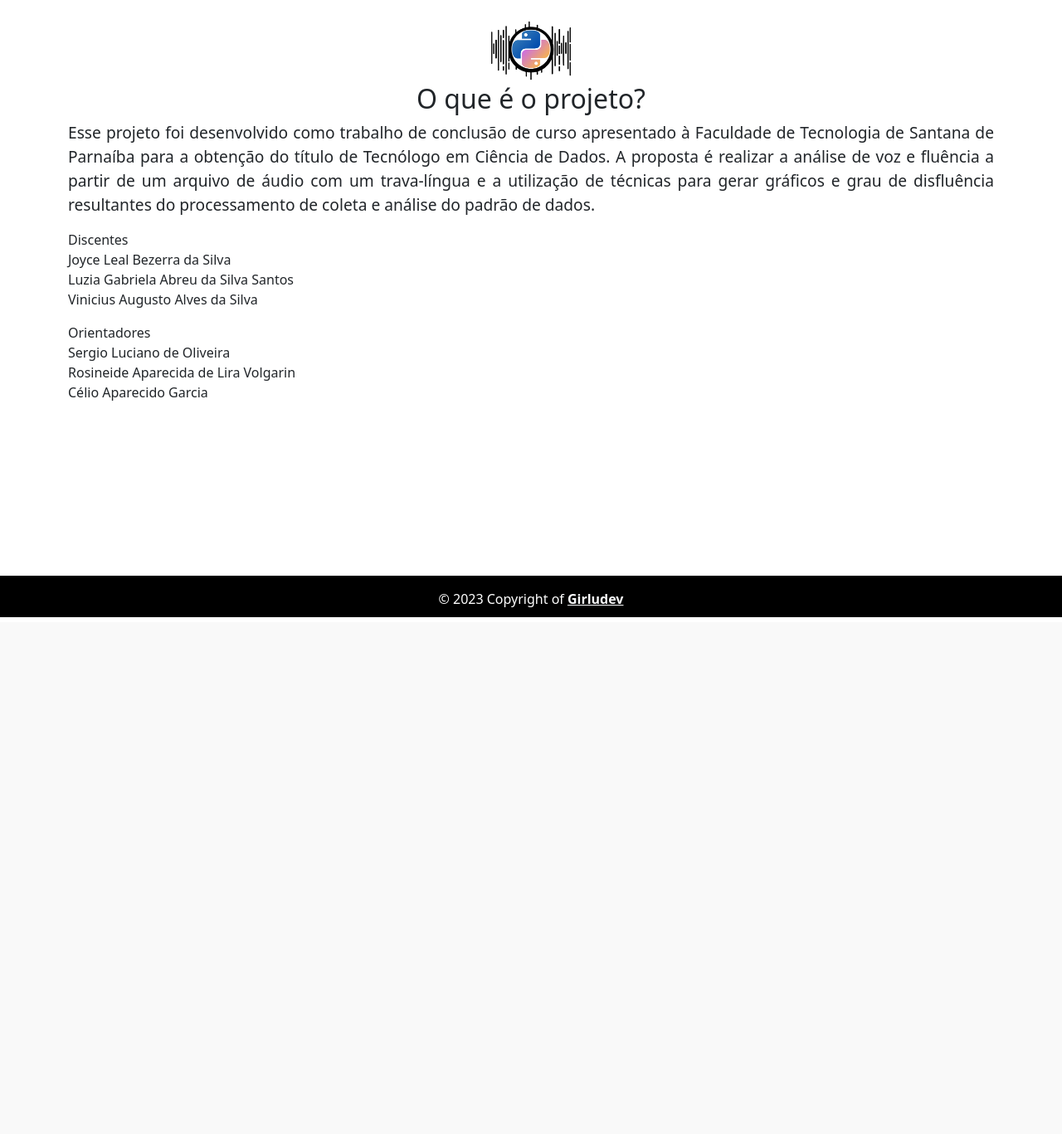
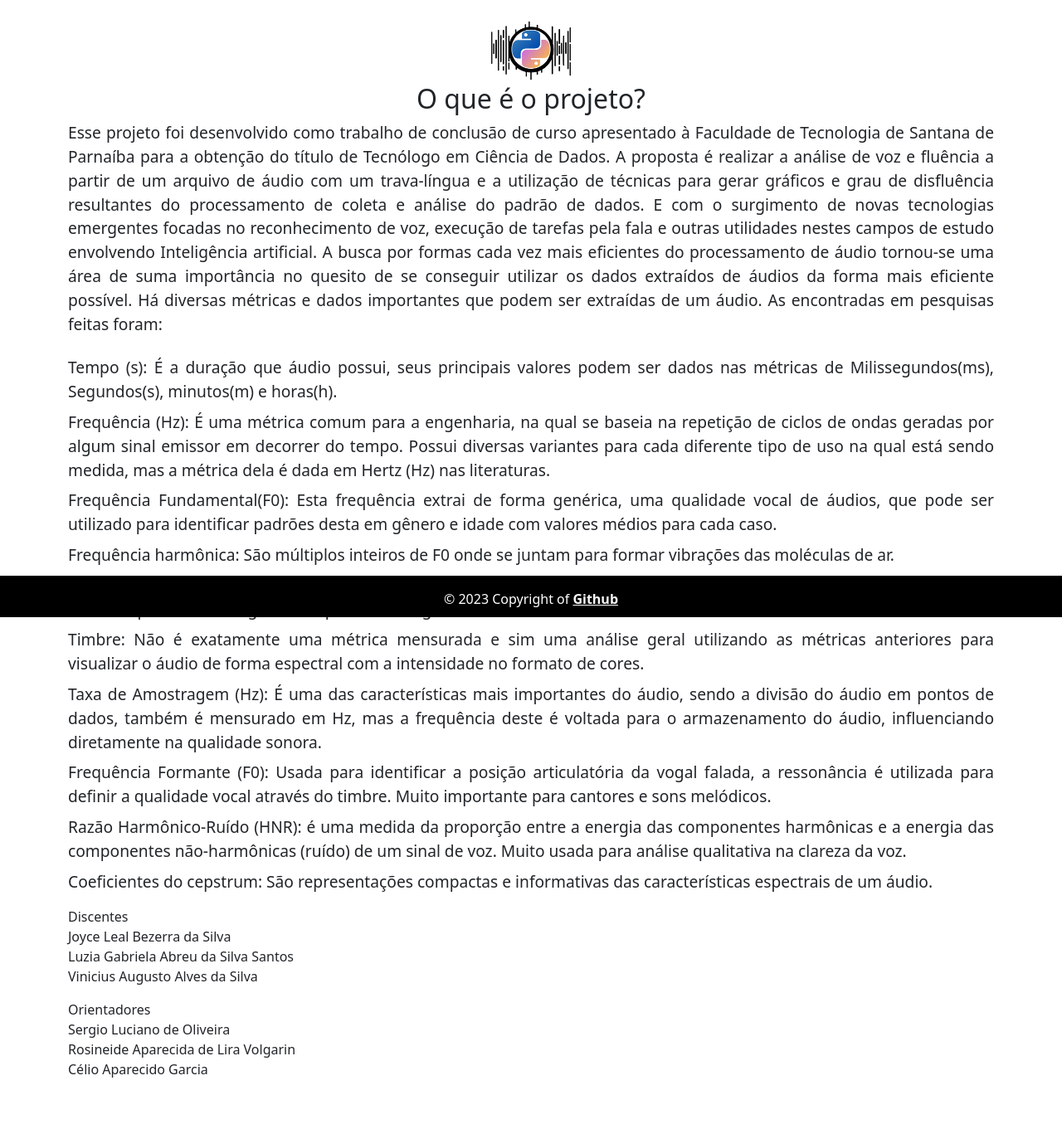
Before and after one commit to Luzia-Silva/speech_snake.py, a Flask app: page /about in a window 1280 px wide. Shown: the part 56-1423 px from the top of the page at 83% size. Before the commit the page ends 800 px from the top, so only its background shows below. Run offline with Flask 2, Linux system fonts and the light colour scheme.

Commit message:
ajustes de textos e rastreiamento de erros

```diff
--- a/app/controllers/routes.py
+++ b/app/controllers/routes.py
@@ -6,13 +6,15 @@
 import soundfile as sf
 from six.moves.urllib.request import urlopen
 import librosa
+import time
+import requests
 import os
 import parselmouth
 import numpy as np
 import tempfile
 from b2sdk.v2 import api as b2
 from flask import jsonify, redirect
-from flask import send_file, render_template, request, flash
+from flask import send_file, render_template, request, flash, abort
 
 from app import app
 from app.static.data.aboutTheTeams import aboutTheTeams
@@ -20,12 +22,25 @@
 from app.enum.type_file import Allowed_file
 from app.models.frequency import Frequency
 
+
 b2_api = b2.B2Api()
 b2_api.authorize_account("production", os.environ.get(
     "KEYID"), os.environ.get("APPLICATION_KEY"))
 bucket = b2_api.get_bucket_by_name(os.environ.get(
     "BUCKETS"))
 
+
+@app.errorhandler(404)
+def page_not_found(e):
+    return render_template('http.html', code=e), 404
+
+
+@app.errorhandler(500)
+def internal_server_error(e):
+    return render_template('http.html', code=e), 500
+
+def loading():
+    return render_template("loading.html")
 
 @ app.route("/")
 def index():
@@ -40,18 +55,19 @@
             flash("Por favor, faça o upload de um áudio", "warning")
             return render_template("audioupload.html")
         elif not Allowed_file(file.filename):
-            print(file.filename)
-            flash("Por favor, informe um áudio dos seguintes tipos: mp3 ou wva", "danger")
+            flash("Não é possível realizar upload desse tipo de arquivo. Por favor, informe um arquivo de áudio desses tipos: MP3 ou WVA", "danger")
+            return render_template("audioupload.html")
         elif request.content_length > 3539180:
             flash(
                 "Por favor, faça o upload de um áudio de no máximo de 1 minuto", "danger")
             return render_template("audioupload.html")
-
         else:
             bucket.upload_bytes(file.read(), file.filename,
                                 content_type='audio/wav')
             file_info = bucket.get_file_info_by_name(file.filename)
             file_id = file_info.id_
+            start_time = time.time()
+            print(start_time)
             return redirect("/formants/" + file_id)
     else:
         return render_template("audioupload.html")
@@ -60,26 +76,37 @@
 @ app.route("/formants/<filename>")
 def formants(filename):
     url = b2_api.get_download_url_for_fileid(filename)
-    bytes_io = io.BytesIO(urlopen(url).read())
-    with tempfile.NamedTemporaryFile(suffix=".wav", delete=False) as tmp_file:
-        tmp_file.write(bytes_io.read())
-        tmp_file_path = tmp_file.name
-    formant = Frequency(audio_file=tmp_file_path).audioFormants()
-    os.remove(tmp_file_path)
-    return render_template("formants.html", formant=formant, filename=filename)
+    response = requests.get(url)
+    if response.status_code == 200:
+        bytes_io = io.BytesIO(urlopen(url).read())
+        with tempfile.NamedTemporaryFile(suffix=".wav", delete=False) as tmp_file:
+            tmp_file.write(bytes_io.read())
+            tmp_file_path = tmp_file.name
+        formants = Frequency(audio_file=tmp_file_path).audioFormants()
+        os.remove(tmp_file_path)
+        return render_template("formants.html", formants=formants, filename=filename)
+    else:
+        flash("Faça upload novamente, não encontramos esse áudio em nossa base de dados.", "info")
+        return render_template("audioupload.html")
 
 
 @ app.route("/analyzes/<filename>")
-def audioupload(filename):
+def analyzesUpload(filename):
     url = b2_api.get_download_url_for_fileid(filename)
-    bytes_io = io.BytesIO(urlopen(url).read())
-    y, sr = librosa.load(bytes_io)
-    analyzesJson = analyzes(y=y, sr=sr)
-    return render_template("analyzes.html", dados=analyzesJson)
+    response = requests.get(url)
+    if response.status_code == 200:
+        bytes_io = io.BytesIO(urlopen(url).read())
+        y, sr = librosa.load(bytes_io)
+        analyzesJson = analyzes(y=y, sr=sr)
+        return render_template("analyzes.html", dados=analyzesJson)
+    else:
+        flash(
+            "Faça upload novamente, não encontramos esse áudio em nossa base de dados.", "info")
+        return render_template("audioupload.html")
 
 
 @ app.route("/about")
-def metrics():
+def about():
     unpackingJsonFunction = json.dumps(aboutTheTeams)
     dados = json.loads(unpackingJsonFunction)
     return render_template("about.html", dados=dados)
--- a/app/static/data/aboutTheTeams.py
+++ b/app/static/data/aboutTheTeams.py
@@ -2,7 +2,20 @@
 aboutTheTeams = [
     {
 
-        "description": "Esse projeto foi desenvolvido como trabalho de conclusão de curso apresentado à Faculdade de Tecnologia de Santana de Parnaíba para a obtenção do título de Tecnólogo em Ciência de Dados. A proposta é realizar a análise de voz e fluência a partir de um arquivo de áudio com um trava-língua e a utilização de técnicas para gerar gráficos e grau de disfluência resultantes do processamento de coleta e análise do padrão de dados.",
+        "description": "Esse projeto foi desenvolvido como trabalho de conclusão de curso apresentado à Faculdade de Tecnologia de Santana de Parnaíba para a obtenção do título de Tecnólogo em Ciência de Dados. A proposta é realizar a análise de voz e fluência a partir de um arquivo de áudio com um trava-língua e a utilização de técnicas para gerar gráficos e grau de disfluência resultantes do processamento de coleta e análise do padrão de dados. E com o surgimento de novas tecnologias emergentes focadas no reconhecimento de voz, execução de tarefas pela fala e outras utilidades nestes campos de estudo envolvendo Inteligência artificial. A busca por formas cada vez mais eficientes do processamento de áudio tornou-se uma área de suma importância no quesito de se conseguir utilizar os dados extraídos de áudios da forma mais eficiente possível. Há diversas métricas e dados importantes que podem ser extraídas de um áudio. As encontradas em pesquisas feitas foram:",
+        "typeAnalyzes": [
+            "Tempo (s): É a duração que áudio possui, seus principais valores podem ser dados nas métricas de Milissegundos(ms), Segundos(s), minutos(m) e horas(h).",
+            "Frequência (Hz): É uma métrica comum para a engenharia, na qual se baseia na repetição de ciclos de ondas geradas por algum sinal emissor em decorrer do tempo. Possui diversas variantes para cada diferente tipo de uso na qual está sendo medida, mas a métrica dela é dada em Hertz (Hz) nas literaturas.",
+            "Frequência Fundamental(F0): Esta frequência extrai de forma genérica, uma qualidade vocal de áudios, que pode ser utilizado para identificar padrões desta em gênero e idade com valores médios para cada caso.",
+            "Frequência harmônica: São múltiplos inteiros de F0 onde se juntam para formar vibrações das moléculas de ar.",
+            "Decibel (dB): É a métrica que mensura intensidade extraída de um dado de áudio, de forma geral é a altura do som. Também possui valores genéricos para idade e gênero.",
+            "Timbre: Não é exatamente uma métrica mensurada e sim uma análise geral utilizando as métricas anteriores para visualizar o áudio de forma espectral com a intensidade no formato de cores.",
+            "Taxa de Amostragem (Hz): É uma das características mais importantes do áudio, sendo a divisão do áudio em pontos de dados, também é mensurado em Hz, mas a frequência deste é voltada para o armazenamento do áudio, influenciando diretamente na qualidade sonora.",
+            "Frequência Formante (F0): Usada para identificar a posição articulatória da vogal falada, a ressonância é utilizada para definir a qualidade vocal através do timbre. Muito importante para cantores e sons melódicos.",
+            "Razão Harmônico-Ruído (HNR): é uma medida da proporção entre a energia das componentes harmônicas e a energia das componentes não-harmônicas (ruído) de um sinal de voz. Muito usada para análise qualitativa na clareza da voz.",
+            "Coeficientes do cepstrum: São representações compactas e informativas das características espectrais de um áudio."
+
+        ],
         "advisors": [
             "Orientadores",
             "Sergio Luciano de Oliveira",
--- a/app/templates/about.html
+++ b/app/templates/about.html
@@ -12,7 +12,12 @@
       <p class="fw-normal " style="font-size: 1.2rem; text-align: justify;">
         {{dado.description}}</p>
     </div>
-    <ul class="col-12 ">
+    <ul class="col-12">
+      {% for type in dado.typeAnalyzes %}
+      <li class="list-group-item mt-2" style="font-size: 1.2rem; text-align: justify;">{{type}}</li>
+      {% endfor %}
+    </ul>
+    <ul class="col-12">
       {% for students in dado.students %}
       <li class="list-group-item">{{students}}</li>
       {% endfor %}
--- a/app/templates/base.html
+++ b/app/templates/base.html
@@ -19,6 +19,7 @@
     .main-content {
       min-height: calc(100% - 50px);
       padding-bottom: 50px;
+      visibility: hidden;
     }
 
     .footer {
@@ -29,10 +30,25 @@
       width: 100%;
       background-color: black;
     }
+
+    .loader {
+      text-align: center;
+      display: flex;
+      justify-content: center;
+      align-items: center;
+    }
   </style>
 </head>
 
 <body>
+  <script>
+    window.addEventListener('load', function () {
+      document.querySelector('.main-content').style.visibility = 'visible';
+      document.querySelector('.loader').style.display = 'none';
+    });
+
+  </script>
+
   <nav class="navbar navbar-expand-lg bg-secondary" data-bs-theme="dark">
     <div class="container-fluid">
       <a class="navbar-brand" href="/">Speech Snake</a>
@@ -55,6 +71,11 @@
       </div>
     </div>
   </nav>
+  <div class="loader">
+    <div class="text-center m-5">
+      <div class="spinner-grow" role="status"> </div>
+    </div>
+  </div>
   <div class="main-content">
     {% block content %}
     {% endblock %}
@@ -62,7 +83,7 @@
   <div class="footer">
     <div class="text-center p-3">
       © 2023 Copyright of
-      <a class= "text-light fw-bold" href="https://www.girludev.com">Girludev</a>
+      <a class="text-light fw-bold" href="https://github.com/Luzia-Silva/speechsnake.py">Github</a>
     </div>
   </div>
   <script src="https://cdn.jsdelivr.net/npm/bootstrap@5.3.0-alpha1/dist/js/bootstrap.bundle.min.js"
@@ -70,4 +91,5 @@
     crossorigin="anonymous"></script>
 </body>
 
+
 </html>
```
Also changed, not shown: app/models/frequency.py (+10 -2 lines), app/templates/formants.html (+9 -7 lines), app/templates/http.html (added, +14 -0 lines).
